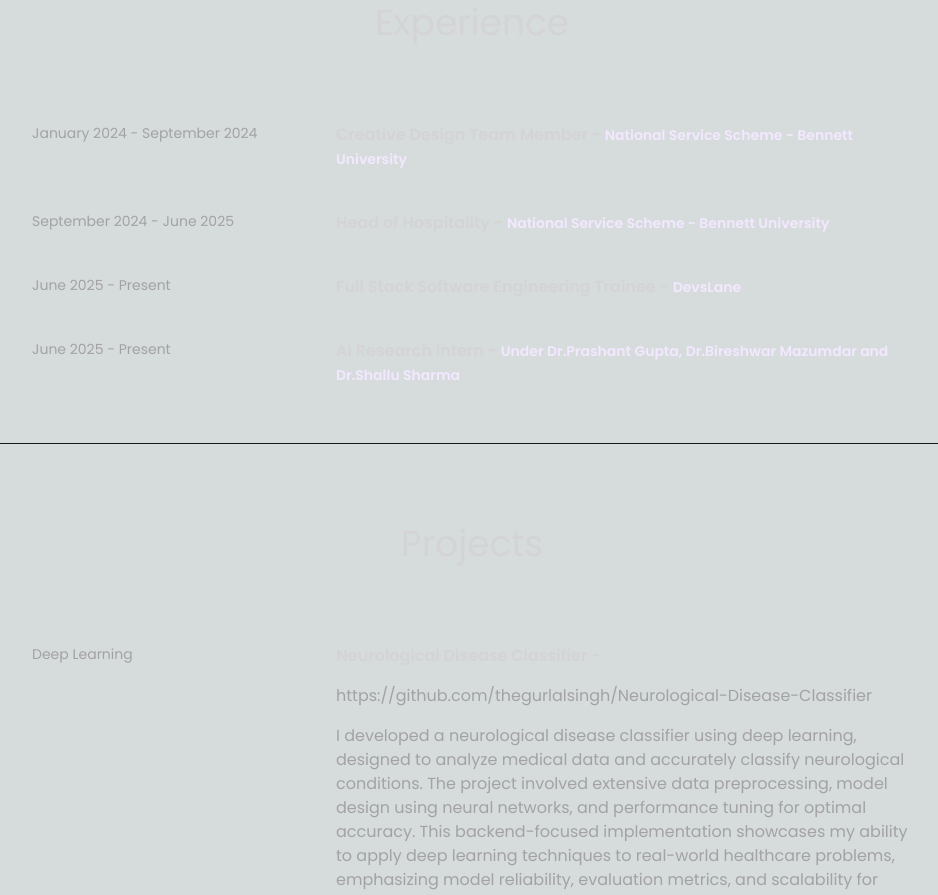
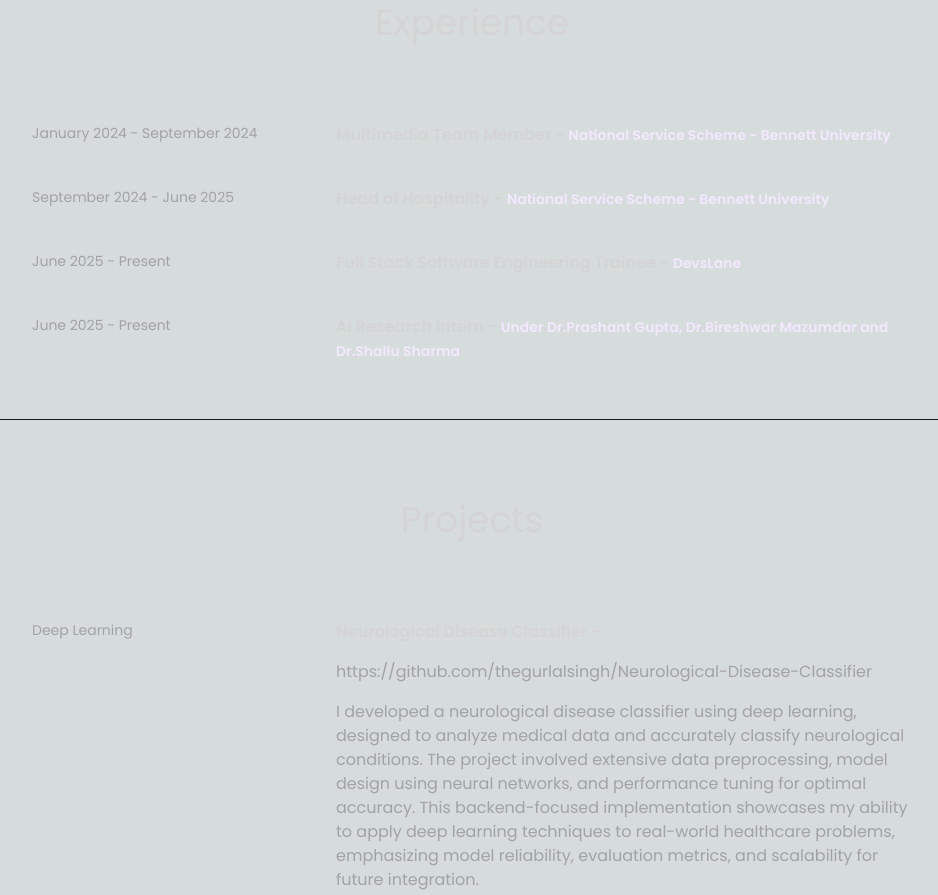
Before and after one commit to thegurlalsingh/portfolio, a Next.js app: page / in a window 1280 px wide. Shown: the part 1440-2335 px from the top of the page, without its empty margins (168-1106 px from the left). Built offline with nearby package versions, Linux system fonts and the light colour scheme.

Commit message:
Update info.js

```diff
--- a/app/components/info.js
+++ b/app/components/info.js
@@ -1,7 +1,7 @@
 export const EXPERIENCE = [
   {
     year: "January 2024 - September 2024",
-    role: "Creative Design Team Member",
+    role: "Multimedia Team Member",
     company: "National Service Scheme - Bennett University",
   },
   {
```
